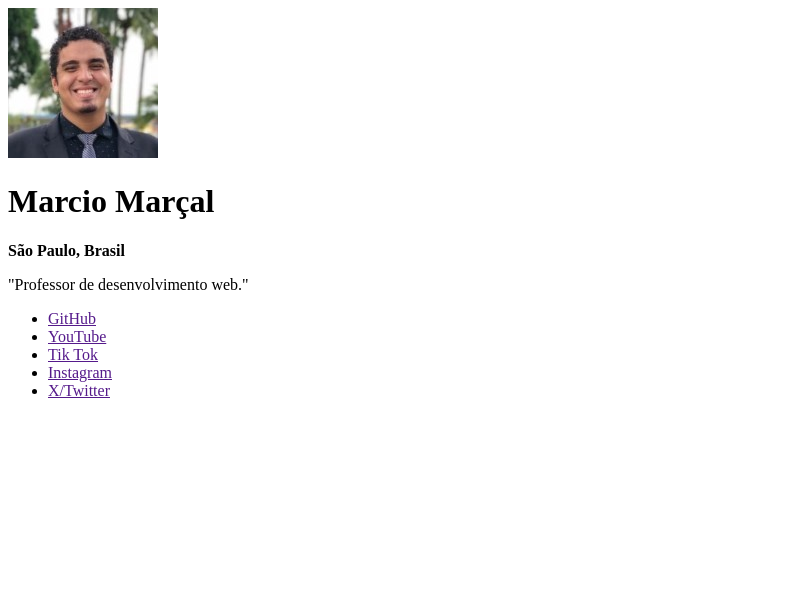
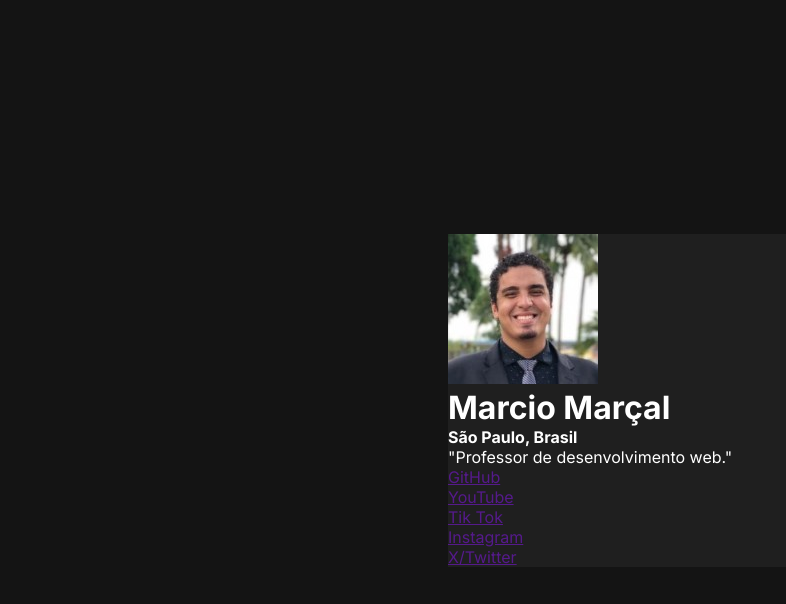
Before and after one commit to marciomarcal98/link-tree01mb, a plain HTML site: page index.html in a window 1280 px wide. Shown: the whole page, without its empty margins (0-786 px from the left). Drawn offline with Linux system fonts and the light colour scheme.

Commit message:
início da estilização do projeto com o CSS

```diff
--- a/style.css
+++ b/style.css
@@ -1 +1,27 @@
-/* Add styles here */
+@import url('https://fonts.googleapis.com/css2?family=Inter:ital,opsz,wght@0,14..32,100..900;1,14..32,100..900&display=swap');
+
+* {
+    margin: 0;
+    padding: 0;
+    box-sizing: border-box;
+    font-family: "Inter", sans-serif;
+}
+
+body {
+    background-color: #141414;
+    height: 100vh;
+
+    display: flex;
+    justify-content: center;
+    align-items: center;
+}
+
+div {
+    background-color: #1F1F1F;
+    color: white;
+    width: 384px;
+}
+
+ul, li {
+    list-style: none;
+}
```
